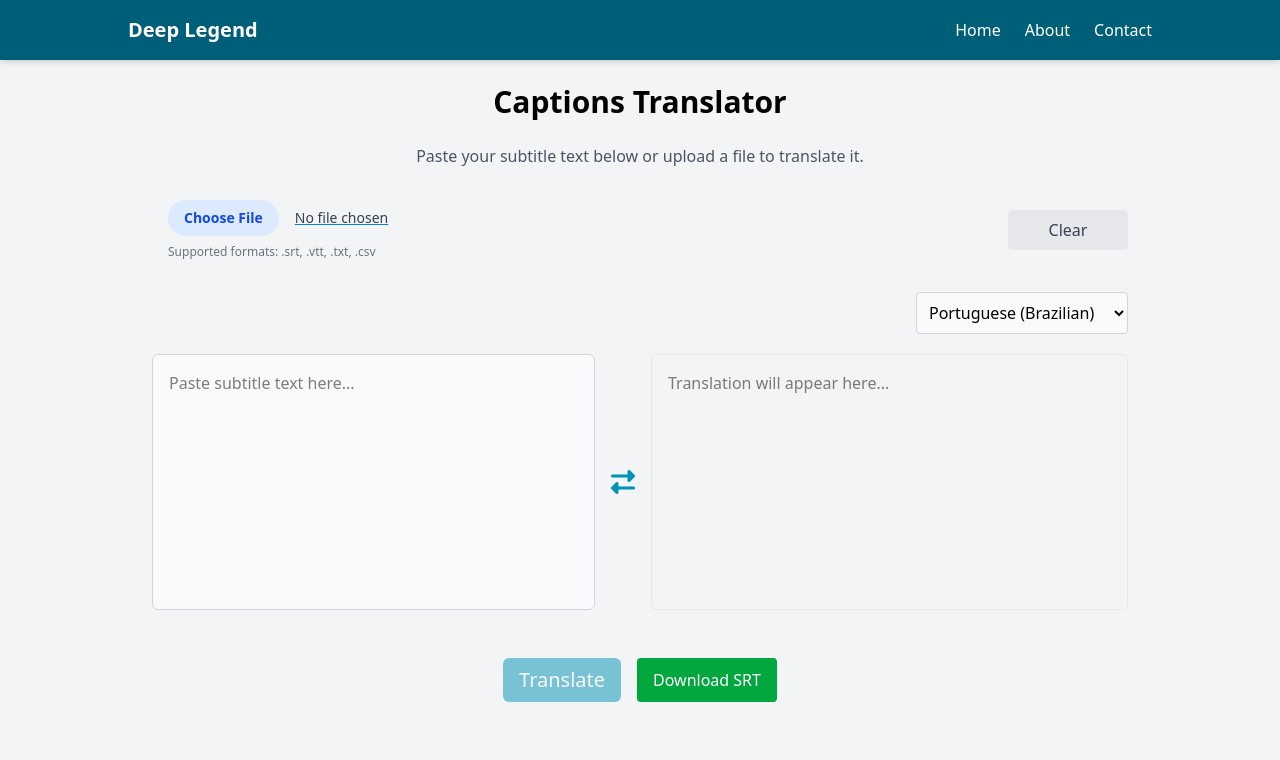
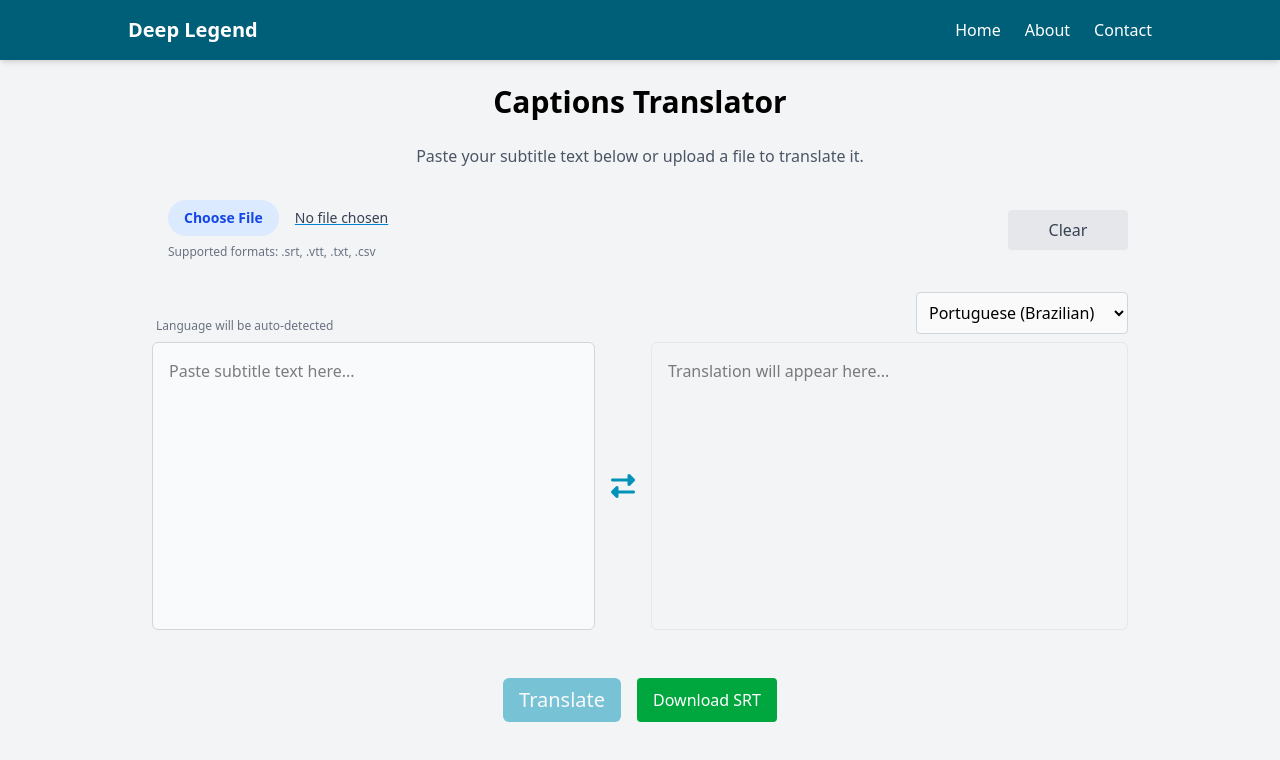
Before and after one commit to anamspe/deep-legend, a React (Vite) app: page / in a window 1280 px wide. Shown: the top 760 px of the page. Built offline with nearby package versions, Linux system fonts and the light colour scheme.

Commit message:
Style text area panel

```diff
--- a/src/components/TextAreaPanel.jsx
+++ b/src/components/TextAreaPanel.jsx
@@ -17,6 +17,8 @@ const TextAreaPanel = () => {
   const handleClear = () => {
     setInputText(""); // Clear the input text area
     setOutputText(""); // Clear the output text area
+    setFileName(""); // Clear file name
+    setSubtitles([]); // Clear subtitle state to reset translate button
   };
 
   const handleFileLoad = (text, name) => {
@@ -82,7 +84,8 @@ const TextAreaPanel = () => {
           Clear
         </button>
       </div>
-      <div className="flex gap-20 justify-end mb-5">
+      <div className="flex gap-20 justify-between mb-2">
+        <p className="self-end text-xs text-gray-500 ml-1">Language will be auto-detected</p>
         <select
           value={outputLang}
           onChange={(e) => setOutputLang(e.target.value)}
@@ -97,23 +100,23 @@ const TextAreaPanel = () => {
       </div>
 
       <div className="flex flex-col md:flex-row gap-4">
-        <span className="flex flex-1 flex-col">
+        <span className="flex flex-1 flex-col relative">
         <textarea
-          className="flex-1 p-4  bg-gray-50 border border-gray-300 rounded-md resize-none h-64"
+          className="flex-1 p-4 bg-gray-50 border border-gray-300 rounded-md resize-none h-72"
           placeholder="Paste subtitle text here..."
           value={inputText}
           onChange={(e) => setInputText(e.target.value)}
           readOnly
           />
         {fileName && (
-          <p className="mt-2 text-sm text-gray-600">
-            📝 File selected: <span className="font-medium">{fileName}</span>
+          <p className="mt-2 text-sm text-gray-600 absolute -bottom-7 left-0">
+            📝 File selected: <span className="font-medium text-blue-600 opacity-80">{fileName}</span>
           </p>
         )}
         </span>
         <i className="fa-solid fa-right-left self-center text-2xl text-cyan-600"></i>
         <textarea
-          className="flex-1 p-4 border border-gray-200 rounded-md resize-none h-64 "
+          className="flex-1 p-4 border border-gray-200 rounded-md resize-none h-72"
           placeholder="Translation will appear here..."
           value={outputText}
           readOnly
```
